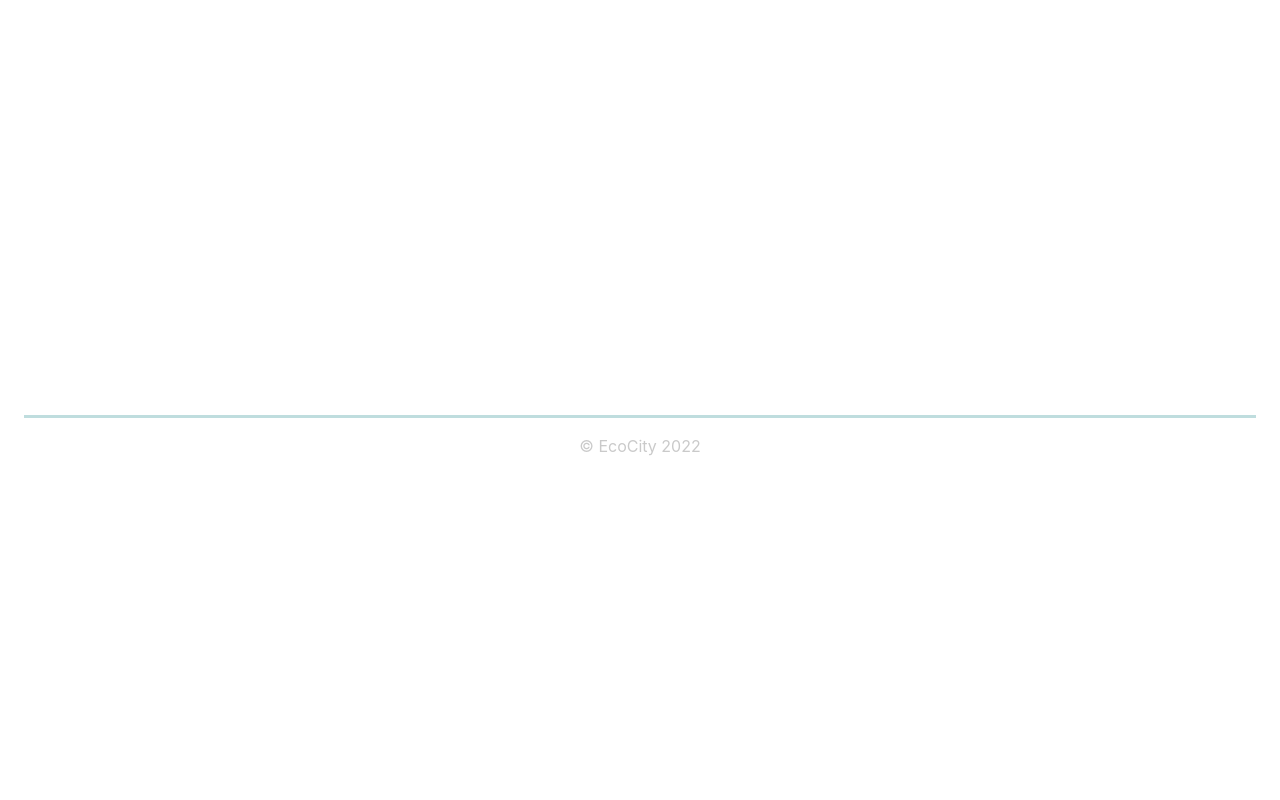
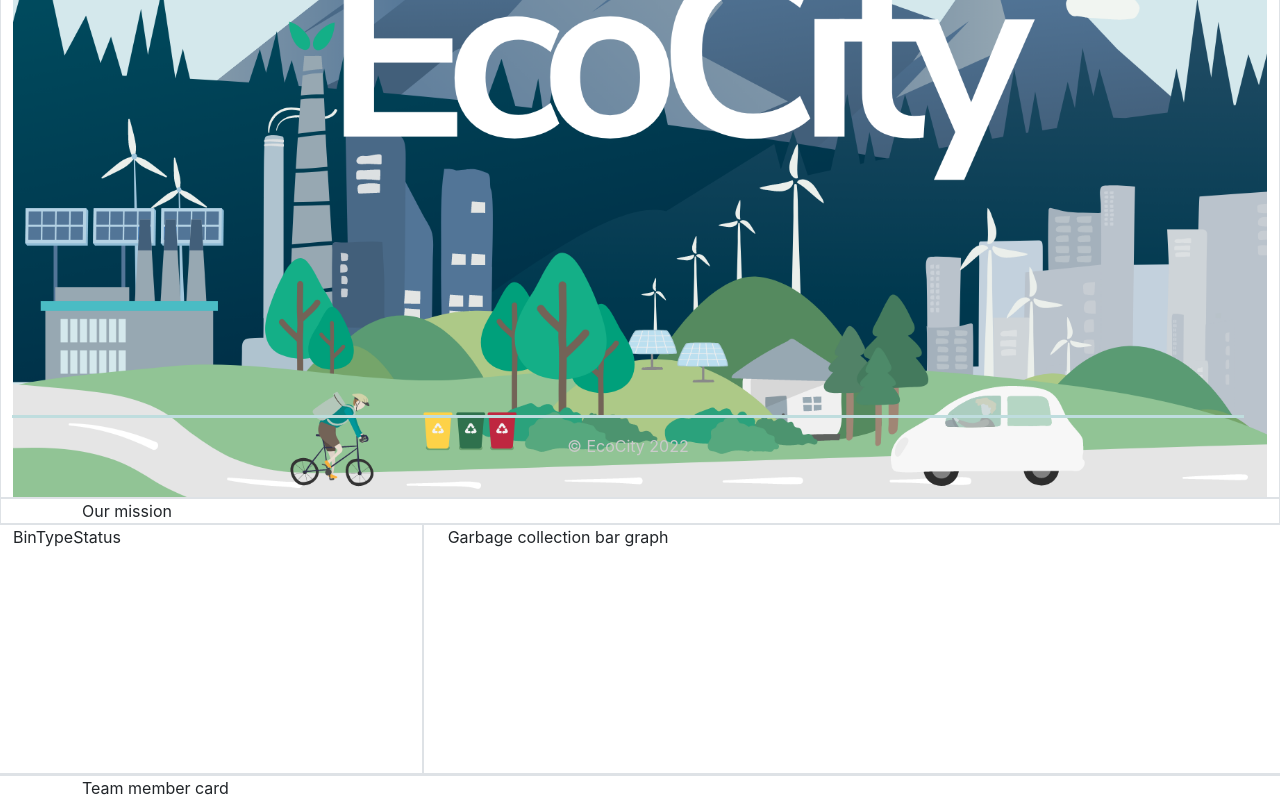
Before and after one commit to IsuruVihan/EcoCity, a React (Create React App) app in the folder admin/: page / in a window 1280 px wide. Shown: the part 326-1126 px from the top of the page. Before the commit the page ends 800 px from the top, so only its background shows below. Built offline with nearby package versions, Linux system fonts and the light colour scheme.

Commit message:
created home page

```diff
--- /dev/null
+++ b/admin/src/pages/Home/Home.css
@@ -0,0 +1,20 @@
+.homeHeader{
+    overflow-y: scroll;
+}
+.homeHeader::-webkit-scrollbar {
+    display: none;
+}
+.homePage{
+    width: 100%;
+    height: 750px;
+    background-image: url(../../assets/images/web-homepage.png);
+    background-repeat: no-repeat;
+    background-size: cover;
+
+}
+.binType{
+    height: 250px;
+}
+.bargraph{
+    height: 250px;
+}
--- a/admin/src/pages/Home/Home.js
+++ b/admin/src/pages/Home/Home.js
@@ -1,20 +1,50 @@
 import React from 'react';
-import {Container} from "react-bootstrap";
+import {Container , Row , Col } from "react-bootstrap";
+import './Home.css'
 
 import BinTypeStatus from "./cards/BinTypeStatus";
 import OurMission from "./cards/OurMission";
 import GarbageCollectionBarGraph from "./graphs/GarbageCollectionBarGraph";
 import TeamMemberCard from "./cards/TeamMemberCard";
 import Header from "../../common/Header";
-import Footer from "../../common/Footer";
+import Footer from '../../common/Footer';
+import memberIcon from '../../assets/images/our-group.png'
 
 const Home = () => {
   return (
-    <Container className='d-flex justify-content-around mx-0 px-0' fluid>
-      {/*<Header />*/}
+    <div className='homeHeader'>
+      <Header />
+      <div className='containerHome'>
+        <Container  fluid className='border'>
+          <div className='homePage'></div>
 
-        <Footer />
-    </Container>
+        </Container>
+        <div className='ourMission border'>
+          <OurMission/>
+        </div>
+        <div>
+          <Row fluid>
+            <Col sm={4} className='binType border'>
+              <BinTypeStatus/>
+            </Col>
+
+            <Col sm={8} className='bargraph border'>
+              <GarbageCollectionBarGraph/>
+            </Col>
+
+          </Row>
+
+        </div>
+        <div className='groupMembers-icon border'></div>
+        <TeamMemberCard/>
+
+        <Footer/>
+
+      </div>
+
+    </div>
+
+
   );
 }
 
```
Also changed, not shown: admin/src/assets/images/our-group.png (added), admin/src/assets/images/web-homepage.png (added).
